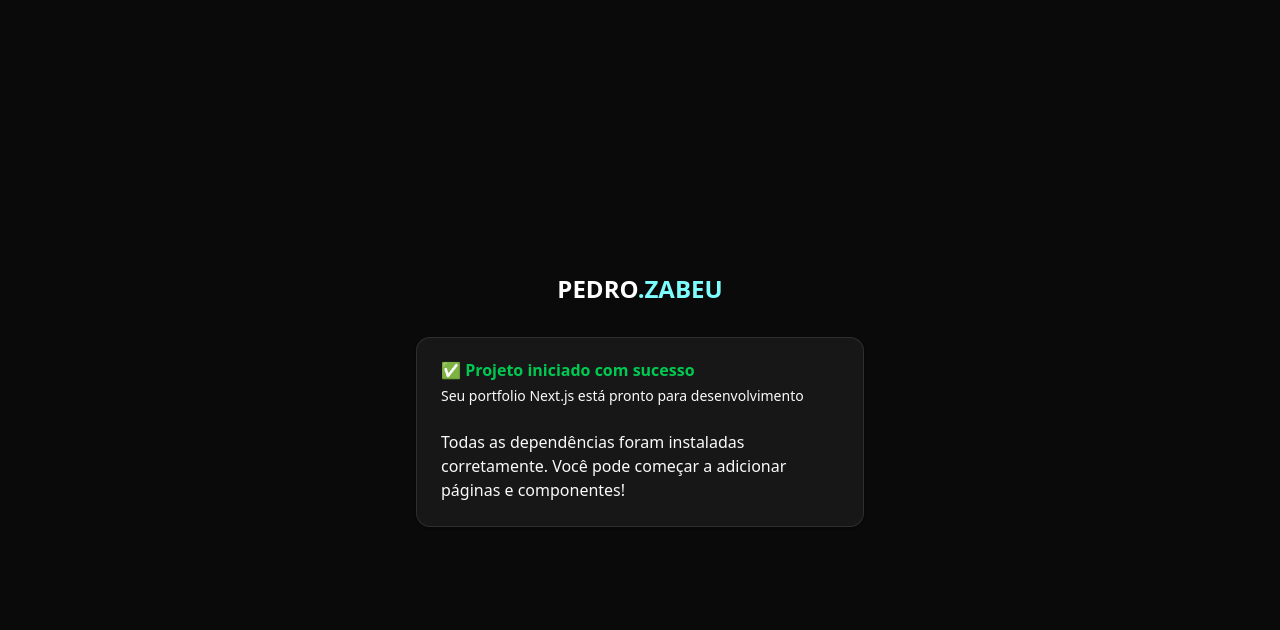
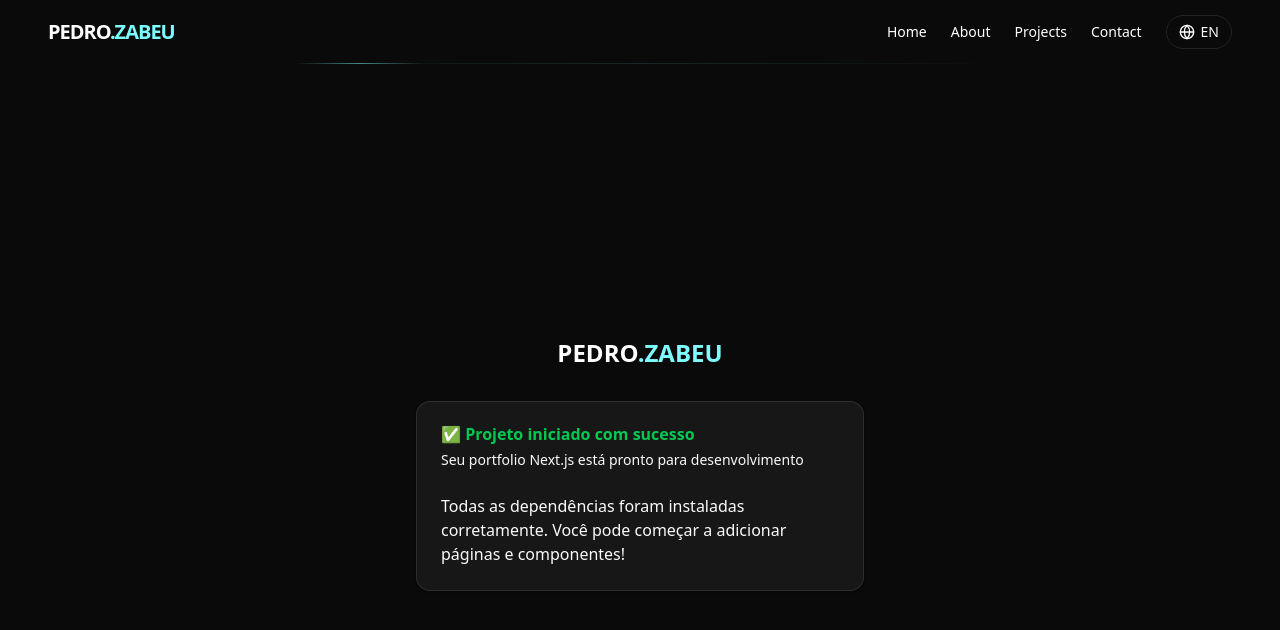
Before and after one commit to PedroZabeu/profile, a Next.js app: page / in a window 1280 px wide. Shown: the top 630 px of the page. Built offline with nearby package versions, Linux system fonts and the light colour scheme.

Commit message:
feat: implementar feature 1.3 - header responsivo com menu mobile

```diff
--- a/app/globals.css
+++ b/app/globals.css
@@ -29,6 +29,10 @@
   /* Bordas */
   --radius: 0.625rem;
 
+  /* Header Heights */
+  --cv-header-height: 4rem;
+  --cv-header-height-scrolled: 3.5rem;
+
   /* Cores utilizadas */
   --background: oklch(0.145 0 0);       /* Preto suave - inspirado em TRON */
   --foreground: oklch(0.985 0 0);       /* Branco puro */
@@ -41,6 +45,26 @@
   --cv-accent: #7DFDFE;                /* Teal elétrico para ".ZABEU" */
 }
 
+/* Animações personalizadas */
+@layer utilities {
+  @keyframes shine {
+    0% {
+      transform: translateX(0);
+    }
+    100% {
+      transform: translateX(-50%);
+    }
+  }
+
+  .animate-shine {
+    animation: shine 25s linear infinite;
+  }
+
+  .duration-800 {
+    transition-duration: 800ms;
+  }
+}
+
 /* Estilos base */
 @layer base {
   * {
--- a/app/layout.tsx
+++ b/app/layout.tsx
@@ -1,5 +1,6 @@
 import type { Metadata } from "next";
 import { Geist, Geist_Mono } from "next/font/google";
+import { HeaderSection } from "@/components/sections/HeaderSection";
 import "./globals.css";
 
 const geistSans = Geist({
@@ -27,7 +28,10 @@ export default function RootLayout({
       <body
         className={`${geistSans.variable} ${geistMono.variable} antialiased`}
       >
-        {children}
+        <HeaderSection />
+        <main>
+          {children}
+        </main>
       </body>
     </html>
   );
--- /dev/null
+++ b/components/blocks/header/LanguageSelector.tsx
@@ -0,0 +1,27 @@
+'use client';
+
+import React from 'react';
+import { Globe } from 'lucide-react';
+
+interface LanguageSelectorProps {
+  language: 'en' | 'pt';
+  onLanguageChange: (language: 'en' | 'pt') => void;
+  className?: string;
+}
+
+export function LanguageSelector({ language, onLanguageChange, className }: LanguageSelectorProps) {
+  const toggleLang = () => {
+    onLanguageChange(language === 'en' ? 'pt' : 'en');
+  };
+
+  return (
+    <button
+      onClick={toggleLang}
+      className={`flex items-center gap-1.5 px-3 py-1.5 text-sm font-medium rounded-full bg-cv-bg-card hover:bg-cv-bg-card-hover transition-colors backdrop-blur-sm border border-cv-border-muted text-cv-text-primary ${className}`}
+      aria-label="Toggle Language"
+    >
+      <Globe className="w-4 h-4" />
+      <span className="uppercase">{language}</span>
+    </button>
+  );
+}
--- /dev/null
+++ b/components/sections/HeaderSection.tsx
@@ -0,0 +1,166 @@
+'use client';
+
+import React, { useState, useEffect } from 'react';
+import Link from 'next/link';
+import { Menu, X } from 'lucide-react';
+import { LanguageSelector } from '@/components/blocks/header/LanguageSelector';
+import Logo from '@/components/shared/logo';
+import { cn } from '@/lib/utils';
+
+export function HeaderSection() {
+  const [isScrolled, setIsScrolled] = useState(false);
+  const [isMobileMenuOpen, setIsMobileMenuOpen] = useState(false);
+  const [language, setLanguage] = useState<'en' | 'pt'>('en');
+
+  // Scroll effect
+  useEffect(() => {
+    const handleScroll = () => {
+      setIsScrolled(window.scrollY > 10);
+    };
+
+    window.addEventListener('scroll', handleScroll, { passive: true });
+    return () => window.removeEventListener('scroll', handleScroll);
+  }, []);
+
+  // Navigation items (placeholders for now)
+  const navItems = [
+    { title: 'Home', href: '/' },
+    { title: 'About', href: '/about' },
+    { title: 'Projects', href: '/projects' },
+    { title: 'Contact', href: '/contact' },
+  ];
+
+  return (
+    <>
+      {/* Header */}
+      <header
+        className={cn(
+          'fixed top-0 left-0 right-0 z-50 transition-[height,background-color,box-shadow,padding] duration-500',
+          isScrolled ? 'bg-cv-bg-card/80 backdrop-blur-md shadow-sm' : 'bg-transparent py-2'
+        )}
+        style={{
+          height: isScrolled ? 'var(--cv-header-height-scrolled)' : 'var(--cv-header-height)',
+        }}
+      >
+        <div className="container mx-auto flex h-full items-center justify-between px-6 md:px-12 max-w-7xl">
+          {/* Logo */}
+          <Link
+            href="/"
+            className="group flex items-baseline gap-0 font-semibold tracking-tighter transition-transform active:scale-95"
+          >
+            <Logo size="md" variant="compact" />
+          </Link>
+
+          {/* Desktop Navigation */}
+          <nav className="hidden md:flex items-center gap-6">
+            {navItems.map((item) => (
+              <Link
+                key={item.href}
+                href={item.href}
+                className="text-sm font-medium text-cv-text-primary hover:text-cv-accent transition-colors"
+              >
+                {item.title}
+              </Link>
+            ))}
+            <LanguageSelector
+              language={language}
+              onLanguageChange={setLanguage}
+            />
+          </nav>
+
+          {/* Mobile Menu Button */}
+          <button
+            onClick={() => setIsMobileMenuOpen(!isMobileMenuOpen)}
+            className="md:hidden p-2 rounded-full text-cv-text-primary hover:text-cv-accent transition-colors"
+            aria-label="Toggle menu"
+          >
+            <div className={cn('transition-transform duration-200', isMobileMenuOpen && 'rotate-45')}>
+              {isMobileMenuOpen ? <X className="w-5 h-5" /> : <Menu className="w-5 h-5" />}
+            </div>
+          </button>
+        </div>
+
+        {/* Bottom decorative line */}
+        <div className="absolute bottom-0 left-0 right-0 h-[1px] overflow-hidden">
+          <div
+            className={cn(
+              'w-full h-full bg-gradient-to-r from-transparent via-cv-accent/30 to-transparent transition-all duration-800 ease-in-out',
+              isScrolled ? 'scale-x-100 opacity-100' : 'scale-x-60 opacity-40'
+            )}
+          />
+
+          {/* Moving Shine Effect */}
+          <div
+            className="absolute inset-0 h-full flex animate-shine"
+            style={{ width: '200%' }}
+          >
+            <div className="w-1/2 h-full bg-[linear-gradient(90deg,transparent_45%,var(--cv-accent)_50%,transparent_55%)] opacity-50" />
+            <div className="w-1/2 h-full bg-[linear-gradient(90deg,transparent_45%,var(--cv-accent)_50%,transparent_55%)] opacity-50" />
+          </div>
+        </div>
+      </header>
+
+      {/* Mobile Menu Overlay */}
+      {isMobileMenuOpen && (
+        <div
+          className="fixed inset-0 z-40 md:hidden"
+          onClick={() => setIsMobileMenuOpen(false)}
+        >
+          <div
+            className={cn(
+              'absolute top-0 left-0 right-0 bg-cv-bg-card/95 backdrop-blur-lg border-b border-cv-border-muted transition-transform duration-300',
+              isMobileMenuOpen ? 'translate-y-0' : '-translate-y-full'
+            )}
+            onClick={(e: React.MouseEvent) => e.stopPropagation()}
+            style={{ height: 'var(--cv-header-height)' }}
+          >
+            <div className="container mx-auto flex h-full items-center justify-between px-6">
+              <Logo size="md" variant="compact" />
+              <button
+                onClick={() => setIsMobileMenuOpen(false)}
+                className="p-2 rounded-full text-cv-text-primary hover:text-cv-accent transition-colors"
+                aria-label="Close menu"
+              >
+                <X className="w-5 h-5" />
+              </button>
+            </div>
+          </div>
+
+          <div
+            className={cn(
+              'absolute top-full left-0 right-0 bg-cv-bg-card/95 backdrop-blur-lg transition-all duration-300',
+              isMobileMenuOpen ? 'opacity-100 translate-y-0' : 'opacity-0 -translate-y-4'
+            )}
+            style={{ marginTop: 'var(--cv-header-height)' }}
+          >
+            <nav className="container mx-auto px-6 py-6">
+              <div className="flex flex-col space-y-4">
+                {navItems.map((item) => (
+                  <Link
+                    key={item.href}
+                    href={item.href}
+                    onClick={() => setIsMobileMenuOpen(false)}
+                    className="text-lg font-medium text-cv-text-primary hover:text-cv-accent transition-colors py-2"
+                  >
+                    {item.title}
+                  </Link>
+                ))}
+
+                <div className="border-t border-cv-border-muted pt-4 mt-4">
+                  <LanguageSelector
+                    language={language}
+                    onLanguageChange={setLanguage}
+                    className="w-full justify-center"
+                  />
+                </div>
+              </div>
+            </nav>
+          </div>
+        </div>
+      )}
+
+      {/* Spacer to prevent content overlap */}
+      <div style={{ height: 'var(--cv-header-height)' }} />
+    </>
+  );
+}
```
Also changed, not shown: 3 other files (tests, documents, lock files or other folders).
